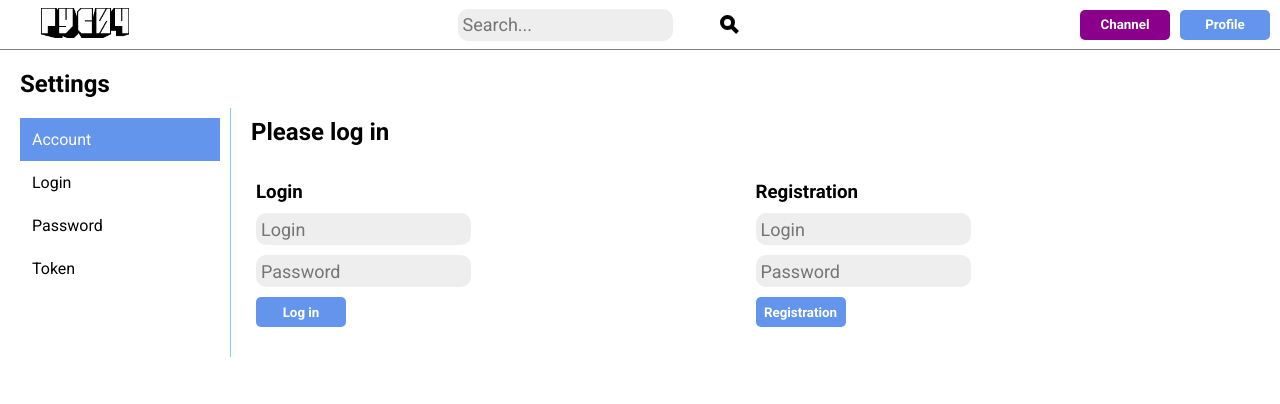
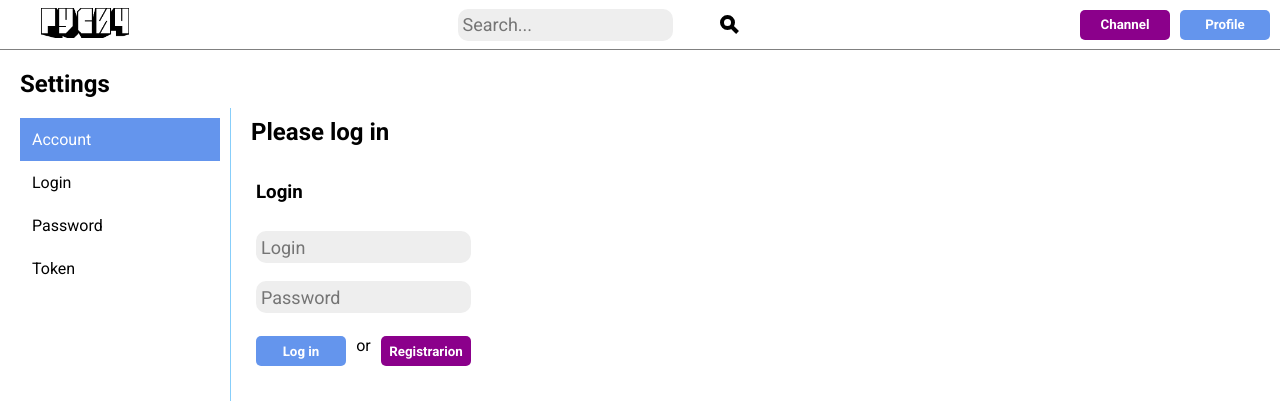
Before and after one commit to elli-yes/rusIT, a React (Vite) app in the folder Client/: page /account in a window 1280 px wide. Shown: the top 404 px of the page. Built offline with nearby package versions, Linux system fonts and the light colour scheme; no server answers.

Commit message:
fix:login/reg

```diff
--- a/Client/src/account/Authorization.jsx
+++ b/Client/src/account/Authorization.jsx
@@ -11,6 +11,8 @@ export const Authorization = ({ variant, auth }) => {
   const [pass, setPass] = useState("")
   const [usernameR, setUsernameR] = useState("")
   const [passR, setPassR] = useState("")
+  const [sign, setSign] = useState(1)
+
   // const [] = useState()
 
   const { data, loading, request } = useLogin()
@@ -29,13 +31,16 @@ export const Authorization = ({ variant, auth }) => {
   //     auth()
   //   }
   // }, [reg.data])
-
+  function switchSign() {
+    sign ? setSign(0) : setSign(1)
+  }
   return loading ? (
     <h1>LOADING</h1>
   ) : (
     <>
       <h2>Please log in</h2>
       <div className={css.containerLog}>
+        {sign ? (
           <form
             className={css.form}
             onSubmit={(e) => {
@@ -56,8 +61,18 @@ export const Authorization = ({ variant, auth }) => {
               value={pass}
               onChange={setPass}
             />
+            <div>
               <Button type="submit" children={"Log in"} />
+              <span>or</span>
+              <Button
+                variant={"confirm"}
+                type="button"
+                children={"Registrarion"}
+                onClick={switchSign}
+              />
+            </div>
           </form>
+        ) : (
           <form
             className={css.form}
             onSubmit={(e) => {
@@ -81,10 +96,20 @@ export const Authorization = ({ variant, auth }) => {
                   value={passR}
                   onChange={setPassR}
                 />
+                <div>
                   <Button type="submit" children={"Registration"} />
+                  <span>or</span>
+                  <Button
+                    variant={"confirm"}
+                    type="button"
+                    children={"Log in"}
+                    onClick={switchSign}
+                  />
+                </div>
               </>
             )}
           </form>
+        )}
       </div>
     </>
   )
--- a/Client/src/account/Settings.module.css
+++ b/Client/src/account/Settings.module.css
@@ -9,7 +9,7 @@ h2 {
 }
 .containerLog {
   display: grid;
-  grid-template-columns: 1fr 1fr;
+  grid-template-columns: 1fr;
   padding: 10px;
 }
 .container {
@@ -18,10 +18,24 @@ h2 {
 .form {
   margin-top: 10px;
   display: grid;
-  max-width: 40%;
-  grid-template-rows: 1fr;
+  max-width: 20%;
+  grid-template-rows: 1fr 1fr 1fr 1fr;
   grid-template-columns: 1fr;
+  position: relative;
+  animation: example 1s;
+}
+.form div {
+  display: flex;
+  justify-content: space-between;
 }
 .form * {
   margin: 5px 0px;
 }
+@keyframes example {
+  from {
+    top: 200px;
+  }
+  to {
+    top: 0px;
+  }
+}
```
Lines whose indentation alone changed are shown as unchanged.
